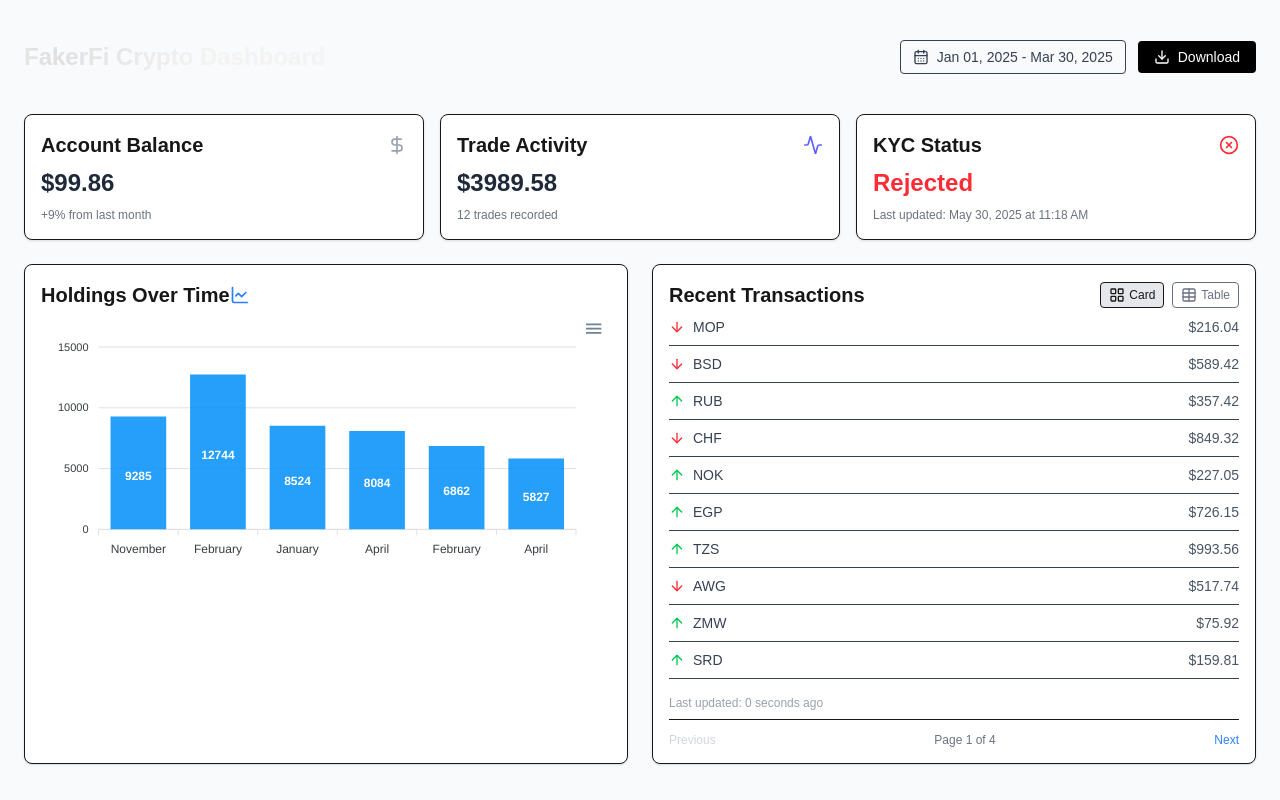
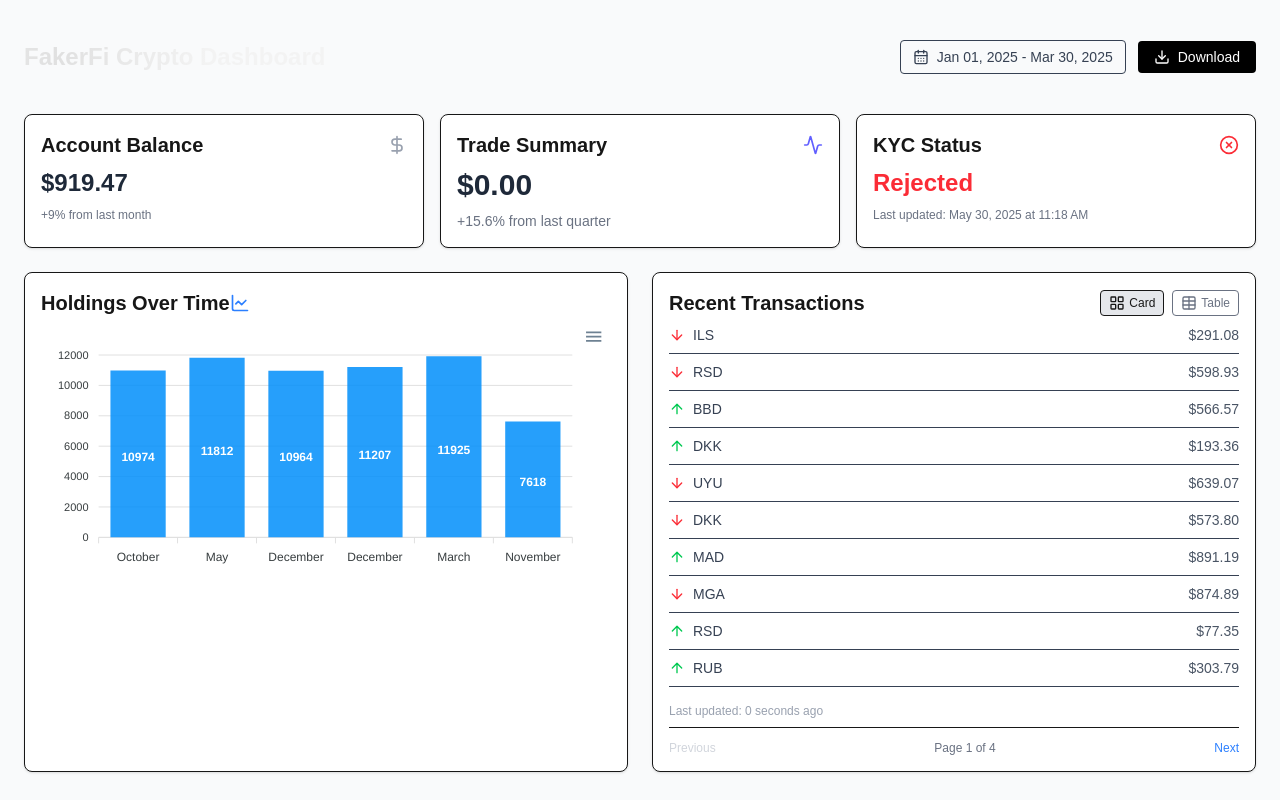
Before and after one commit to izzydoesit/fakerFi, a Next.js app: page / in a window 1280 px wide. Built offline with nearby package versions, Linux system fonts and the light colour scheme.

Commit message:
Add date range context, use generateTrades + useMemo in TradeSummary card

```diff
--- a/src/components/Dashboard/TradeSummary.tsx
+++ b/src/components/Dashboard/TradeSummary.tsx
@@ -1,30 +1,36 @@
 "use client";
 
-import { useEffect, useState } from "react";
+import { useDateRange } from "@/context/DateRangeContext";
+import { generateTrades } from "@/lib/data";
+import { Trade } from "@/lib/types";
+import { useMemo } from "react";
+import { Card, CardContent, CardHeader, CardTitle } from "@/components/ui/Card";
 import { Activity } from "lucide-react";
-import { Card, CardContent, CardHeader, CardTitle } from "@/components/ui/Card";
-import { generateTrades, Trade } from "@/lib/data";
 
 export default function TradeSummary(): JSX.Element {
-  const [trades, setTrades] = useState<Trade[]>([]);
-  const [totalVolume, setTotalVolume] = useState<number>(0);
+  const { range } = useDateRange();
 
-  useEffect(() => {
-    const data = generateTrades(12);
-    const volume = data.reduce((sum, trade) => sum + trade.amount, 0);
-    setTotalVolume(volume);
-  }, []);
+  const trades: Trade[] = useMemo(() => {
+    return generateTrades(50).filter((trade) => {
+      const date = new Date(trade.date);
+      return date >= range.from && date <= range.to;
+    });
+  }, [range]);
+
+  const totalAmount = trades.reduce((acc, t) => acc + t.amount, 0);
+  const change = "+15.6% from last quarter"; // Placeholder
 
   return (
-    <Card className="col-span-1 p-4">
+    <Card>
       <CardHeader>
-        <CardTitle className="text-base font-medium text-gray-600">Trade Activity</CardTitle>
+        <CardTitle className="text-base font-medium text-gray-600">Trade Summary</CardTitle>
         <Activity className="w-5 h-5 text-indigo-500" />
       </CardHeader>
-
-      <CardContent className="space-y-2 text-sm">
-        <div className="text-2xl font-semibold text-gray-800">${totalVolume.toFixed(2)}</div>
-        <div className="text-xs text-gray-500">12 trades recorded</div>
+      <CardContent>
+        <p className="text-3xl font-semibold text-gray-800">
+          ${totalAmount.toFixed(2)}
+        </p>
+        <p className="text-sm text-gray-500">{change}</p>
       </CardContent>
     </Card>
   );
```
